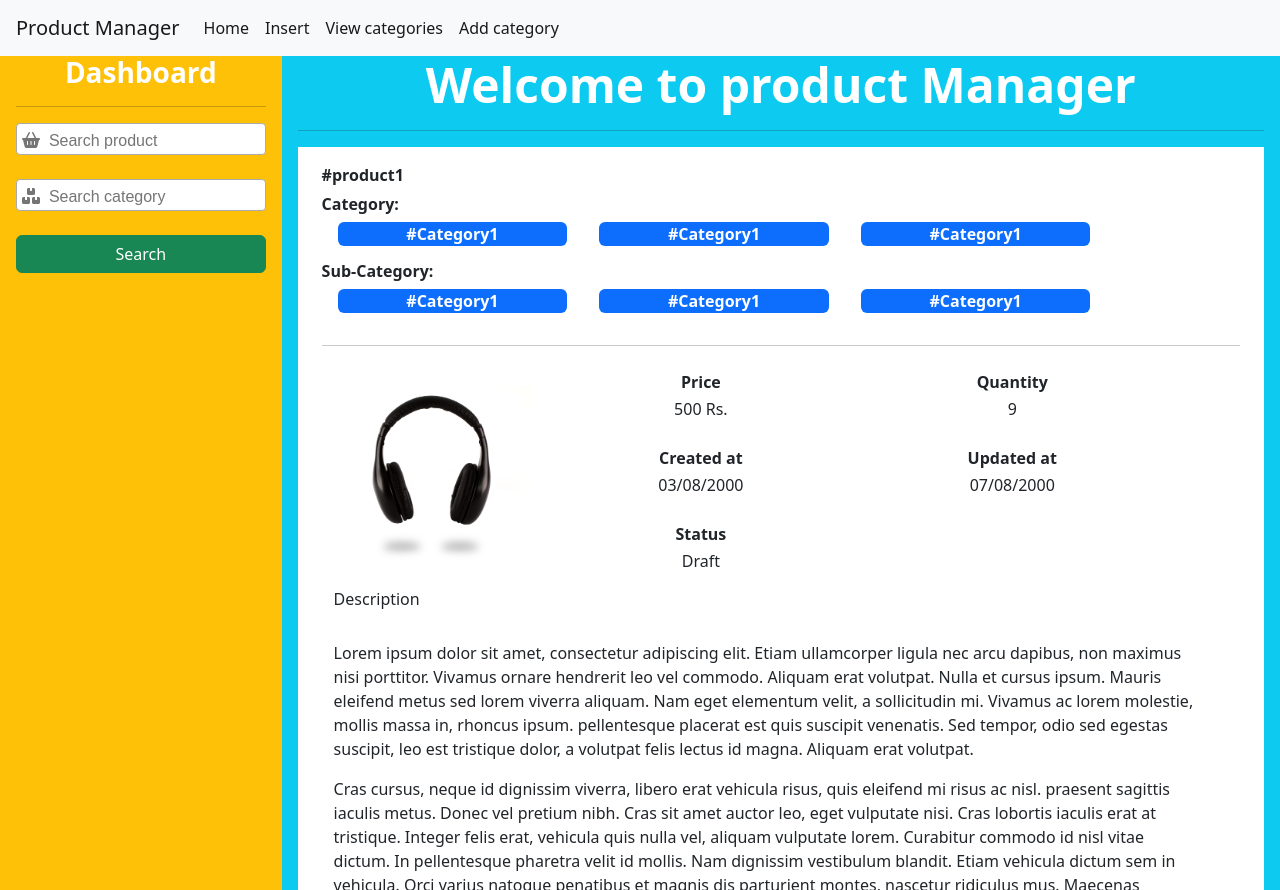
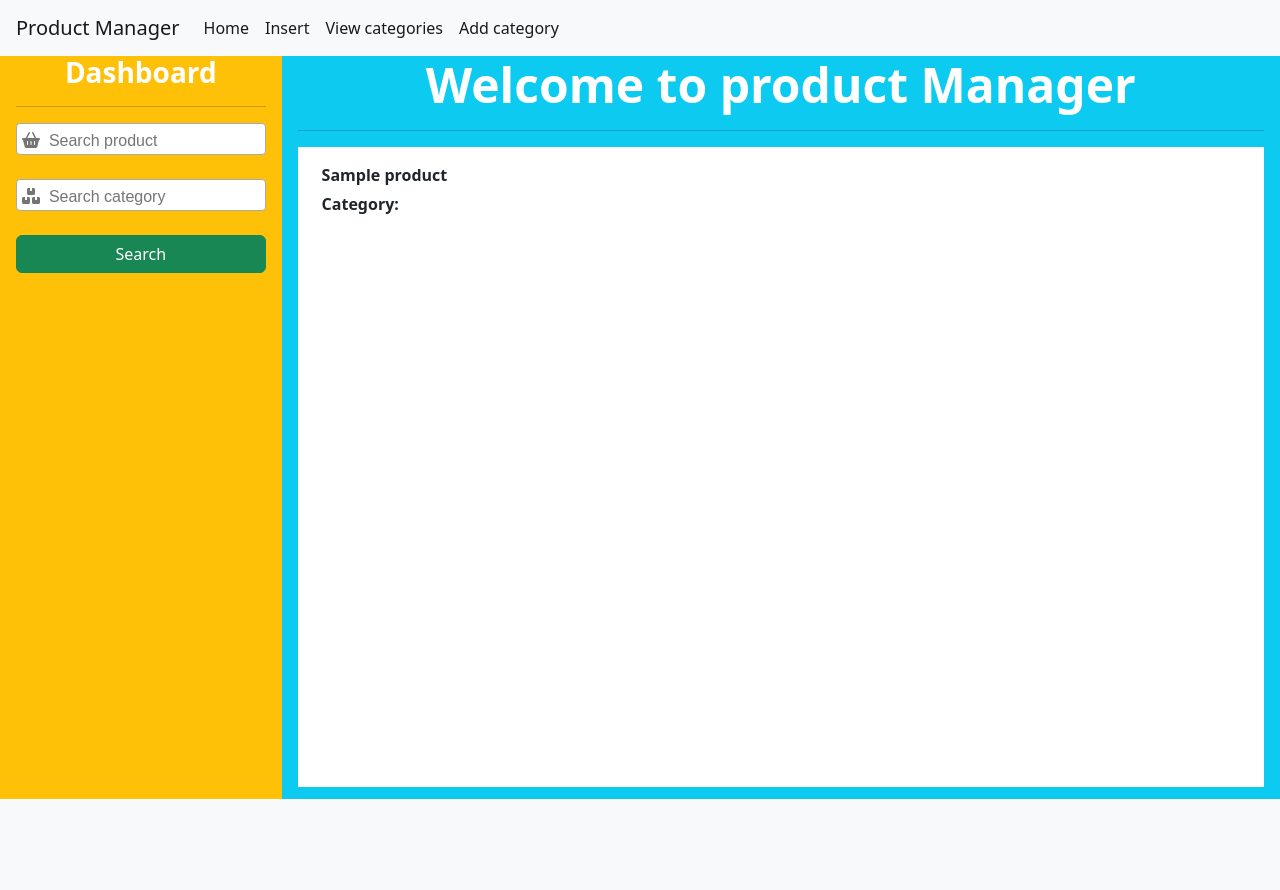
Before and after one commit to flexi-code/product-manager-php, a PHP site: page / in a window 1280 px wide. After the commit the page ends 799 px from the top, so only its background shows below. Run offline with PHP 8.4, Linux system fonts and the light colour scheme; data comes from the database, SQL or seed files in the repository; tables that the repository leaves empty hold one stand-in row (values such as "Sample post"); some libraries are stand-ins or nearby versions.

Commit message:
Add files via upload

```diff
--- a/container.html
+++ b/container.html
@@ -1,8 +1,7 @@
-<span class="container  my-2" style="min-width: fit-content; max-width: 80vw; min-height: 78vh;">
+<span class="container my-2" style="min-width: fit-content; max-width: 80vw; min-height: 78vh;">
     <p class="fw-bold my-2">#product1</p>
     <span class="d-flex flex-column">
-        <h6 class="fw-bold">Category:  </h6>
-        <div class="d-flex flex-row">
+
             <p class="d-flex justify-content-center col-3 bg-primary fw-bolder br-3 mx-3 px-3 text-white rounded">#Category1</p>
             <p class="d-flex justify-content-center col-3 bg-primary fw-bolder br-3 mx-3 px-3 text-white rounded">#Category1</p>
             <p class="d-flex justify-content-center col-3 bg-primary fw-bolder br-3 mx-3 px-3 text-white rounded">#Category1</p>
--- a/index.php
+++ b/index.php
@@ -7,7 +7,7 @@
 	include "connection.php";
 ?>
 <script type="text/javascript">
-	$(document).ready(function(){
+	$(document).ready(function () {
 		$('.js-basic-example-multiple').select2();
 		$('.js-example-placeholder-multiple').select2();
 
@@ -15,14 +15,15 @@
 			type: "GET",
 			url: "display_category.php?action=display",
 			dataType: "json",
-		}).done(function(data){
+		}).done(function (data) {
 			data.reverse().forEach(item => {
 				var html = `</optgroup>`;
 				var category_id = item.sub_cat_id.split(",");
 				var category_name = item.sub_cat.split(",");
 				var limit = category_id.length;
-				for(var i=limit-1;i>=0;i--) {
-					var temp = `<option value="`+category_id[i]+`">`+category_name[i]+`</option>`;
+				for (var i = limit - 1; i >= 0; i--) {
+					var temp = `<option value="` + category_id[i] + `">` + category_name[i] +
+						`</option>`;
 					var html = temp.concat(html);
 				}
 				var open = `<optgroup value="${item.category_id}" label="${item.category_name}">`;
@@ -34,19 +35,35 @@
 		$.ajax({
 			type: 'get',
 			url: 'display_category.php?action=view_product',
-		}).done(function(response){
+		}).done(function (response) {
 			var temp = JSON.parse(response);
 			temp.forEach(product => {
 				// console.log(product);
-				let duplicate_category = product.pr_category.split(",");
-				let unique_category = new Set(duplicate_category);
+				var duplicate_category = product.pr_category.split(",");
+				var unique_category = new Set(duplicate_category);
 
-				let duplicate_subcategory = product.pr_subcategory.split(",");
-				let unique_subcategory = new Set(duplicate_subcategory);
+				var duplicate_subcategory = product.pr_subcategory.split(",");
+				var unique_subcategory = new Set(duplicate_subcategory);
+
+				var html = `
+<span class="container  my-2" style="min-width: fit-content; max-width: 80vw; min-height: 78vh;">
+    <p class="fw-bold my-2">${product.pr_name}</p>
+    	<span class="d-flex flex-column">
+		<h6 class="fw-bold">Category:  </h6>
+        	<div class="d-flex flex-row">`;
+
+
+
+
+
+
+
+
+				$("#product_catalog")[0].insertAdjacentHTML('beforeend',html);
 			});
 			temp.forEach(item => {
-				var html = `<option value=${item.pr_id}>${item.pr_name}</option>`;
-				$('#product')[0].insertAdjacentHTML('beforeend',html);
+				var option = `<option value=${item.pr_id}>${item.pr_name}</option>`;
+				$('#product')[0].insertAdjacentHTML('beforeend', option);
 			});
 		});
 	});
@@ -77,79 +94,18 @@
 		<hr class="text-dark">
 
 		<div class="container bg-white d-flex flex-column" id="product_catalog">
-			<span class="container  my-2" style="min-width: fit-content; max-width: 80vw; min-height: 78vh;">
-				<p class="fw-bold my-2">#product1</p>
-				<span class="d-flex flex-column">
-					<h6 class="fw-bold">Category:  </h6>
-					<div class="d-flex flex-row">
-					<p class="d-flex justify-content-center col-3 bg-primary fw-bolder br-3 mx-3 px-3 text-white rounded">#Category1</p>
-					<p class="d-flex justify-content-center col-3 bg-primary fw-bolder br-3 mx-3 px-3 text-white rounded">#Category1</p>
-					<p class="d-flex justify-content-center col-3 bg-primary fw-bolder br-3 mx-3 px-3 text-white rounded">#Category1</p>
-					</div>
-					<div class="d-flex flex-row">
 
-					</div>
-				</span>
-				<span class="d-flex flex-column">
-					<h6 class="fw-bold">Sub-Category:  </h6>
-					<div class="d-flex flex-row">
-						<p class="d-flex justify-content-center col-3 bg-primary fw-bolder br-3 mx-3 px-3 text-white rounded">#Category1</p>
-						<p class="d-flex justify-content-center col-3 bg-primary fw-bolder br-3 mx-3 px-3 text-white rounded">#Category1</p>
-						<p class="d-flex justify-content-center col-3 bg-primary fw-bolder br-3 mx-3 px-3 text-white rounded">#Category1</p>
-					</div>
-					<div class="d-flex flex-row">
 
-					</div>
-				</span>
-				<hr>
-				<span class="container row">
-					<img src="product_image.jpg" class="col-3 rounded thumbnail" style="max-height: 40vh; max-width: 40vh">
-					<span class="col-9 d-flex row" style="min-width: fit-content; min-height: 100%;">
-						<span class="row">
-							<div class="col-6 d-flex flex-column align-items-center justify-content-center">
-								<h6 class="fw-bold">Price</h6>
-								<h6>500 Rs.</h6>
-							</div>
-							<div class="col-6 d-flex flex-column align-items-center justify-content-center">
-								<h6 class="fw-bold">Quantity</h6>
-								<h6>9</h6>
-							</div>
-						</span>
-						<span class="row">
-							<div class="col-6 d-flex flex-column align-items-center justify-content-center">
-								<h6 class="fw-bold">Created at</h6>
-								<h6>03/08/2000</h6>
-							</div>
-							<div class="col-6 d-flex flex-column align-items-center justify-content-center">
-								<h6 class="fw-bold">Updated at</h6>
-								<h6>07/08/2000</h6>
-							</div>
-						</span>
-						<span class="row">
-							<div class="col-6 d-flex flex-column align-items-center justify-content-center">
-								<h6 class="fw-bold">Status</h6>
-								<h6>Draft</h6>
-							</div>
-						</span>
-					</span>
-					<span class="col container">
-						<h6>Description</h6>
-						<span class="container px-3">
-							<p>Lorem ipsum dolor sit amet, consectetur adipiscing elit. Etiam ullamcorper ligula nec arcu dapibus, non maximus nisi porttitor. Vivamus ornare hendrerit leo vel commodo. Aliquam erat volutpat. Nulla et cursus ipsum. Mauris eleifend metus sed lorem viverra aliquam. Nam eget elementum velit, a sollicitudin mi. Vivamus ac lorem molestie, mollis massa in, rhoncus ipsum. pellentesque placerat est quis suscipit venenatis. Sed tempor, odio sed egestas suscipit, leo est tristique dolor, a volutpat felis lectus id magna. Aliquam erat volutpat.</p>
 
-							<p>Cras cursus, neque id dignissim viverra, libero erat vehicula risus, quis eleifend mi risus ac nisl. praesent sagittis iaculis metus. Donec vel pretium nibh. Cras sit amet auctor leo, eget vulputate nisi. Cras lobortis iaculis erat at tristique. Integer felis erat, vehicula quis nulla vel, aliquam vulputate lorem. Curabitur commodo id nisl vitae dictum. In pellentesque pharetra velit id mollis. Nam dignissim vestibulum blandit. Etiam vehicula dictum sem in vehicula. Orci varius natoque penatibus et magnis dis parturient montes, nascetur ridiculus mus. Maecenas tincidunt facilisis fermentum. Nunc tempor sagittis nibh eget aliquam. Ut a suscipit metus, imperdiet condimentum nisi. Mauris pellentesque congue sem, vitae mattis lectus consequat et. praesent sed molestie felis, non accumsan purus.</p>
 
-							<p>Duis a est accumsan, ullamcorper lacus sit amet, vulputate purus. Duis luctus augue vel pharetra dignissim. Nullam consectetur tellus metus, id ultrices nisl feugiat sit amet. Etiam tempor bibendum tellus, vitae volutpat purus fermentum ut. Nullam congue ornare risus, in dignissim enim ultricies fermentum. In eget dui nec odio gravida fermentum id at sem. Nullam sagittis placerat ligula, non rhoncus nulla consequat vel. Maecenas bibendum, odio at dignissim tincidunt, sem nisi euismod diam, in tristique tortor odio vel eros. Fusce diam orci, blandit ac semper et, mollis at nibh. Donec convallis vitae velit eu ullamcorper.</p>
 
-							<p>Mauris viverra arcu non blandit blandit. Quisque consequat, metus ut luctus vehicula, ex nulla feugiat ipsum, fringilla tincidunt nulla lorem nec urna. Cras arcu lacus, semper vitae mattis at, venenatis ac libero. Etiam sit amet eros vel odio ullamcorper bibendum at a tellus. Aenean lorem ligula, laoreet at eros sed, porta blandit nisi. Maecenas dictum nec libero feugiat imperdiet. Suspendisse tincidunt ligula ac risus ultricies, in ultricies tortor dignissim. Nunc et vulputate neque. pellentesque a nibh dolor. Morbi et cursus ligula. Morbi et scelerisque orci. phasellus sagittis, ex nec ultrices ultricies, lorem nisi ultrices nisl, ut malesuada mi ligula vel mauris.</p>
 
-							<p>Aenean eu odio tristique, maximus tortor quis, sodales magna. Nunc nec condimentum est. Suspendisse potenti. Duis fermentum mollis tortor vel malesuada. pellentesque sit amet convallis nunc. Aenean sit amet pharetra lorem. Mauris aliquet velit et dolor ultricies, et elementum arcu aliquet. In in sagittis ligula. Donec fringilla, dui vel gravida hendrerit, eros neque efficitur felis, quis dignissim felis nunc vitae tortor. Quisque in erat at elit tincidunt efficitur at ut libero. proin leo ipsum, consectetur et faucibus vitae, fermentum at tellus. Nulla sem orci, vulputate lobortis nulla viverra, consectetur aliquam ex.</p>
-						</span>
-					</span>
-				</span>
-			</span>
+
+
+
 		</div>
 	</div>
 </div>
 </body>
+
 </html>
```
Lines whose indentation alone changed are shown as unchanged.
